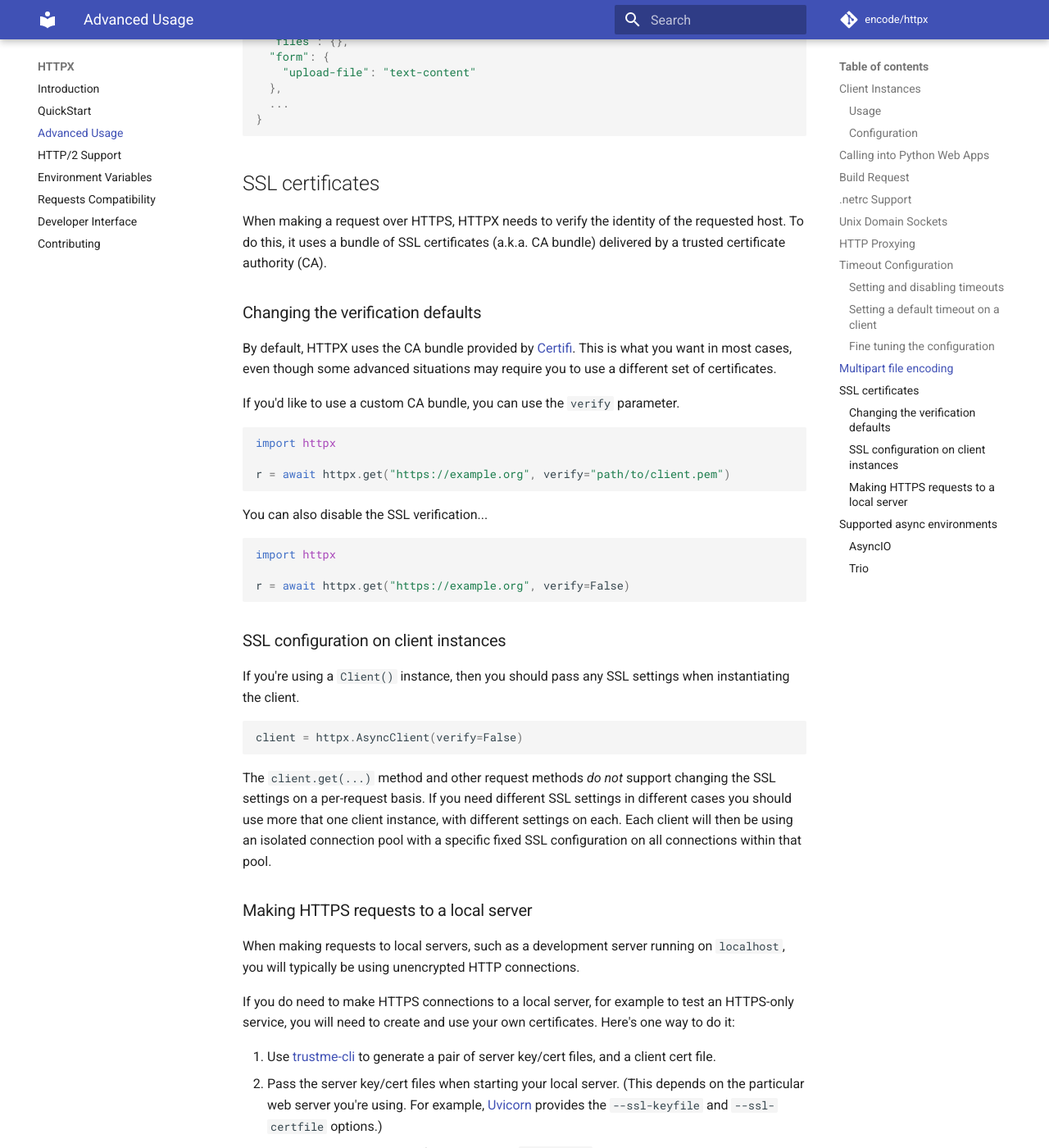
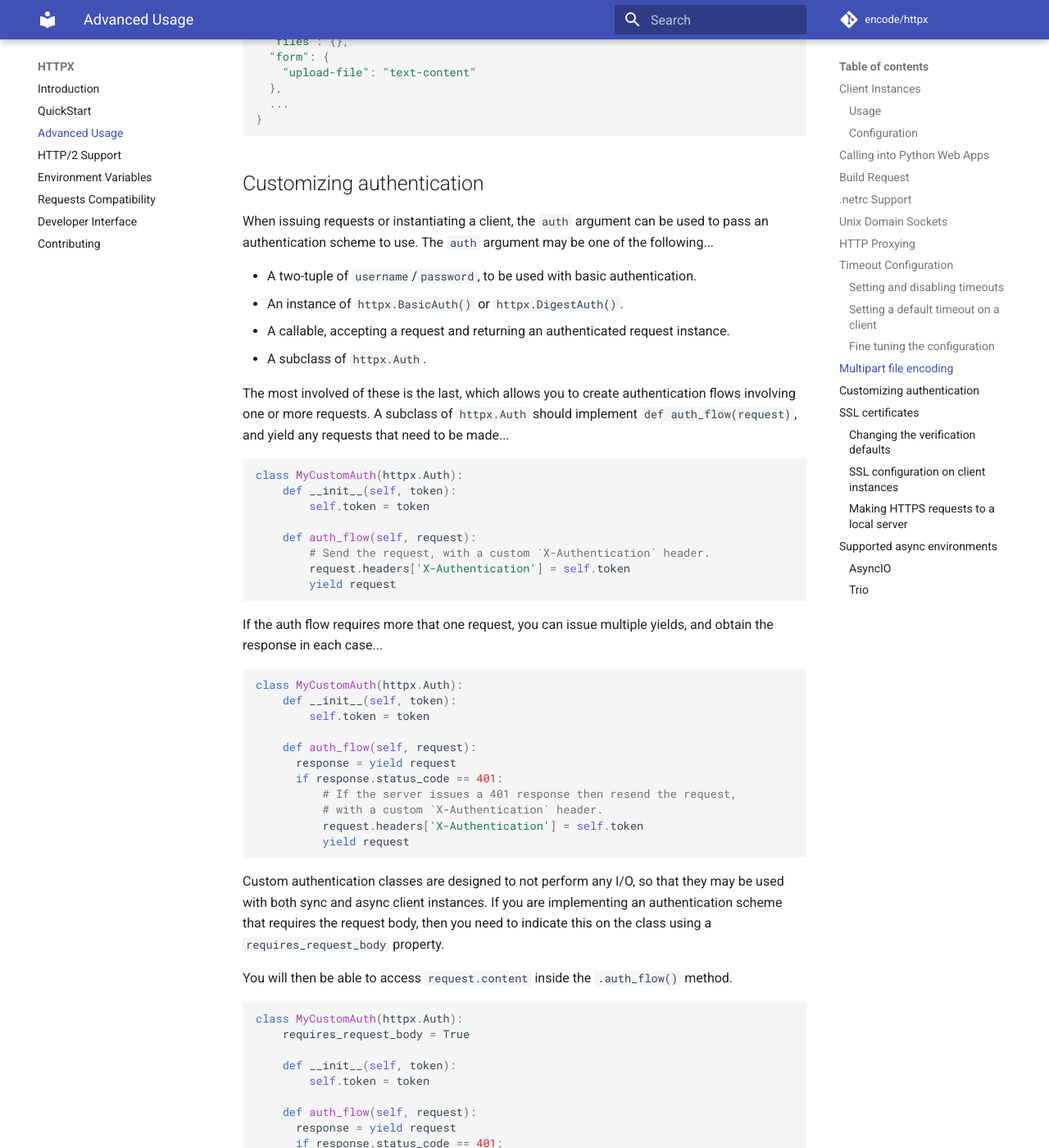
Before and after one commit to CarolinaBentrescas/httpx2, an MkDocs documentation site: the page built from docs/advanced.md, in a window 1280 px wide and 1400 px high, scrolled down 8012 px. Shown: the whole window at 82% size. Built offline with MkDocs 1.6.1 and Material for MkDocs 9.7.7, drawn with Linux system fonts in a browser that asks for light colours; comment, search, counter and statistics services are not loaded; some of the changed text lies outside the part shown.

Commit message:
Public Auth API (#732)
* Public Auth API

* Minor docs tweak

* Request.aread and Request.content

* Support requires_request_body

* Update tests/models/test_requests.py

Co-Authored-By: Florimond Manca <florimond.manca@gmail.com>

Co-authored-by: Florimond Manca <florimond.manca@gmail.com>

````diff
--- a/docs/advanced.md
+++ b/docs/advanced.md
@@ -380,6 +380,69 @@ MIME header field.
 }
 ```
 
+## Customizing authentication
+
+When issuing requests or instantiating a client, the `auth` argument can be used to pass an authentication scheme to use. The `auth` argument may be one of the following...
+
+* A two-tuple of `username`/`password`, to be used with basic authentication.
+* An instance of `httpx.BasicAuth()` or `httpx.DigestAuth()`.
+* A callable, accepting a request and returning an authenticated request instance.
+* A subclass of `httpx.Auth`.
+
+The most involved of these is the last, which allows you to create authentication flows involving one or more requests. A subclass of `httpx.Auth` should implement `def auth_flow(request)`, and yield any requests that need to be made...
+
+```python
+class MyCustomAuth(httpx.Auth):
+    def __init__(self, token):
+        self.token = token
+
+    def auth_flow(self, request):
+        # Send the request, with a custom `X-Authentication` header.
+        request.headers['X-Authentication'] = self.token
+        yield request
+```
+
+If the auth flow requires more that one request, you can issue multiple yields, and obtain the response in each case...
+
+```python
+class MyCustomAuth(httpx.Auth):
+    def __init__(self, token):
+        self.token = token
+
+    def auth_flow(self, request):
+      response = yield request
+      if response.status_code == 401:
+          # If the server issues a 401 response then resend the request,
+          # with a custom `X-Authentication` header.
+          request.headers['X-Authentication'] = self.token
+          yield request
+```
+
+Custom authentication classes are designed to not perform any I/O, so that they may be used with both sync and async client instances. If you are implementing an authentication scheme that requires the request body, then you need to indicate this on the class using a `requires_request_body` property.
+
+You will then be able to access `request.content` inside the `.auth_flow()` method.
+
+```python
+class MyCustomAuth(httpx.Auth):
+    requires_request_body = True
+
+    def __init__(self, token):
+        self.token = token
+
+    def auth_flow(self, request):
+      response = yield request
+      if response.status_code == 401:
+          # If the server issues a 401 response then resend the request,
+          # with a custom `X-Authentication` header.
+          request.headers['X-Authentication'] = self.sign_request(...)
+          yield request
+
+    def sign_request(self, request):
+        # Create a request signature, based on `request.method`, `request.url`,
+        # `request.headers`, and `request.content`.
+        ...
+```
+
 ## SSL certificates
 
 When making a request over HTTPS, HTTPX needs to verify the identity of the requested host. To do this, it uses a bundle of SSL certificates (a.k.a. CA bundle) delivered by a trusted certificate authority (CA).
--- a/httpx/__init__.py
+++ b/httpx/__init__.py
@@ -1,6 +1,6 @@
 from .__version__ import __description__, __title__, __version__
 from .api import delete, get, head, options, patch, post, put, request, stream
-from .auth import BasicAuth, DigestAuth
+from .auth import Auth, BasicAuth, DigestAuth
 from .client import AsyncClient, Client
 from .config import TimeoutConfig  # For 0.8 backwards compat.
 from .config import PoolLimits, Proxy, Timeout
@@ -19,6 +19,7 @@ from .exceptions import (
     ReadTimeout,
     RedirectLoop,
     RequestBodyUnavailable,
+    RequestNotRead,
     ResponseClosed,
     ResponseNotRead,
     StreamConsumed,
@@ -45,6 +46,7 @@ __all__ = [
     "stream",
     "codes",
     "AsyncClient",
+    "Auth",
     "BasicAuth",
     "Client",
     "DigestAuth",
@@ -68,6 +70,7 @@ __all__ = [
     "RequestBodyUnavailable",
     "ResponseClosed",
     "ResponseNotRead",
+    "RequestNotRead",
     "StreamConsumed",
     "ProxyError",
     "TooManyRedirects",
````
Also changed, not shown: 6 other files.
